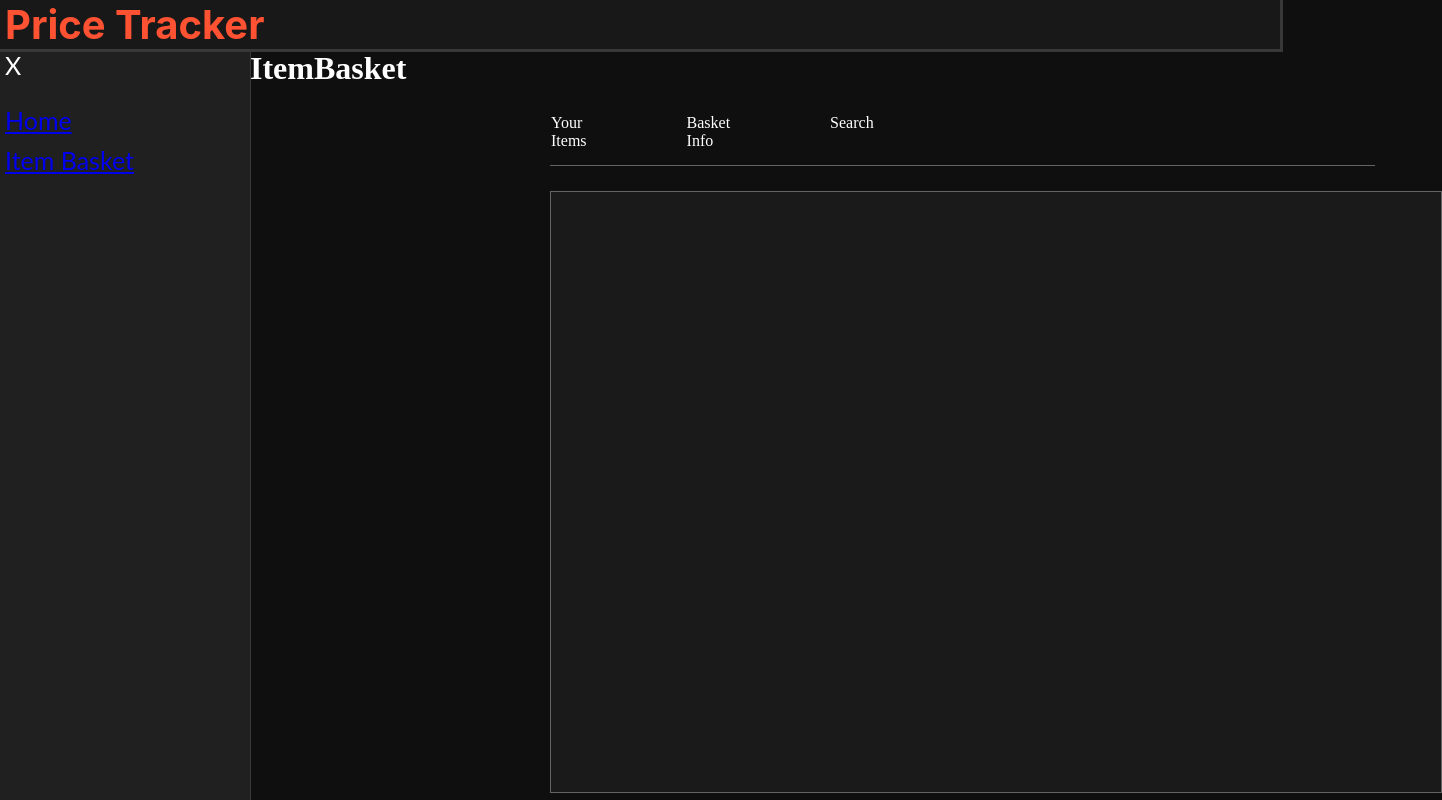
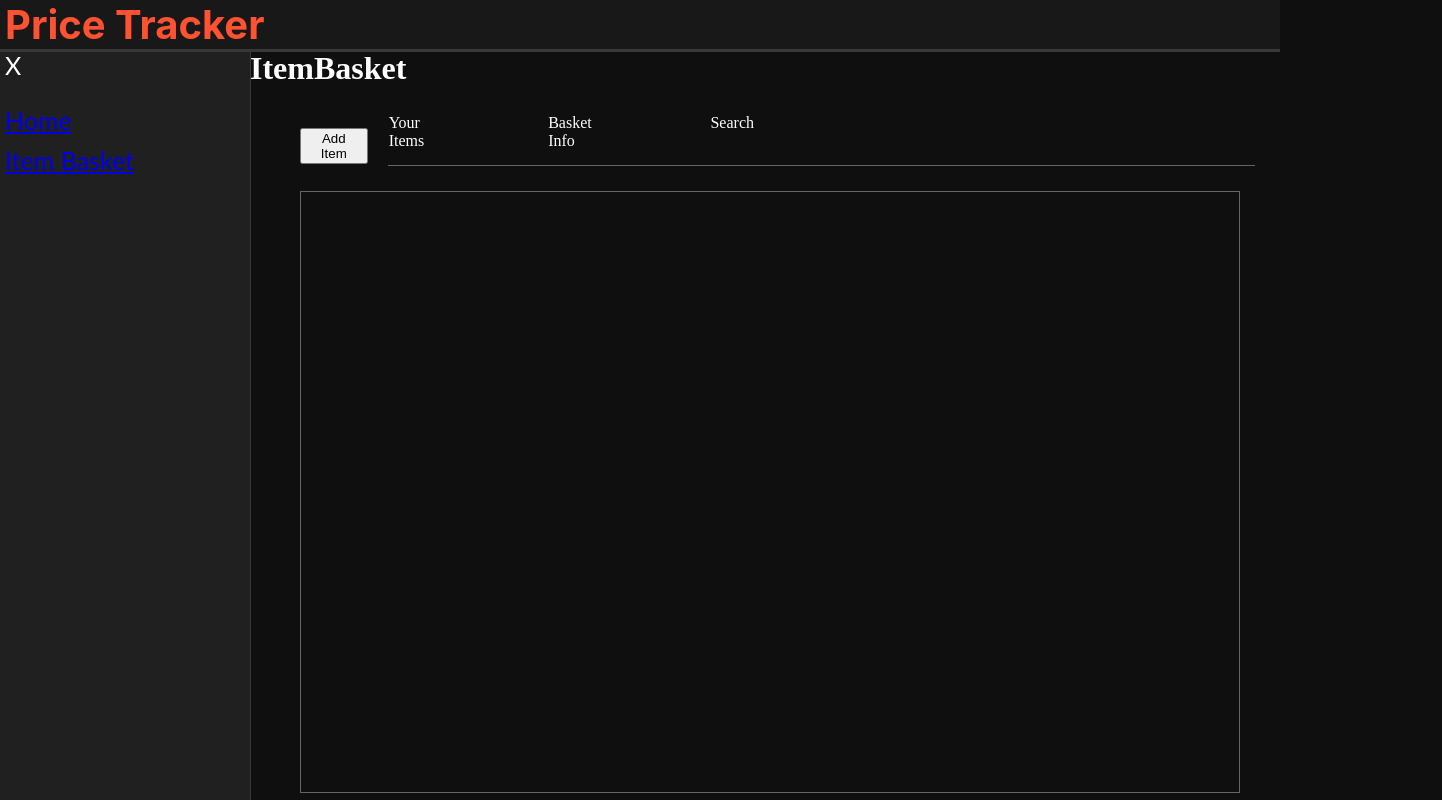
Before and after one commit to bendwet/track-price, a React (Create React App) app in the folder price_ui/price-frontend/: page /ItemBasket in a window 1280 px wide. Shown: the top 800 px of the page, 1442 px wide, since content can reach past the window. Built offline with nearby package versions, Linux system fonts and the light colour scheme.

Commit message:
add Button to ItemBasket

```diff
--- /dev/null
+++ b/price_ui/price-frontend/src/components/AddItem.tsx
@@ -0,0 +1,13 @@
+import React from 'react';
+
+function AddItem() {
+  return (
+  <div>
+      <button>
+          Add Item
+      </button>
+  </div>
+  );
+}
+
+export default AddItem;
--- a/price_ui/price-frontend/src/css/BasketNavbar.css
+++ b/price_ui/price-frontend/src/css/BasketNavbar.css
@@ -10,7 +10,7 @@
     display: flex;
     color: white;
     margin: 25px;
-    margin-left: 300px;
+    margin-left: 20px;
     border-bottom: 1px solid rgb(100, 100, 100);
     padding: 1px;
     padding-bottom: 15px;
--- /dev/null
+++ b/price_ui/price-frontend/src/css/ItemBasket.css
@@ -0,0 +1,9 @@
+.TopBarContainer {
+    display: flex;
+}
+
+.AddItemButton {
+    margin-top: 40px;
+    margin-left: 50px;
+    margin-right: 0px;
+}
--- a/price_ui/price-frontend/src/css/ItemList.css
+++ b/price_ui/price-frontend/src/css/ItemList.css
@@ -1,10 +1,10 @@
 .ItemContainer {
     display: flex;
-    background: #1a1a1a;
     color: white;
-    width: 890px;
+    width: auto;
     height: 75vh;
-    margin-left: 550px;
+    margin-left: 300px;
+    margin-right: 40px;
     border: 1px solid rgb(100, 100, 100);
 
 }
--- a/price_ui/price-frontend/src/pages/ItemBasket.tsx
+++ b/price_ui/price-frontend/src/pages/ItemBasket.tsx
@@ -1,13 +1,20 @@
 import React from "react";
+import '../css/ItemBasket.css'
 import BasketNavbar from "../components/BasketNavbar";
 import ItemList from "../components/ItemList";
+import AddItem from "../components/AddItem";
 
 function ItemBasket() {
     return (
         <div className="ItemBasket">
             <h1 className="ItemBasketText">ItemBasket</h1>
-            <div>
-                <BasketNavbar />
+            <div className="TopBarContainer">
+                <div className="AddItemButton">
+                    <AddItem />
+                </div>
+                <div className="BasketNavbar">
+                    <BasketNavbar />
+                </div>
             </div>
             <div>
                 <ItemList />
```
